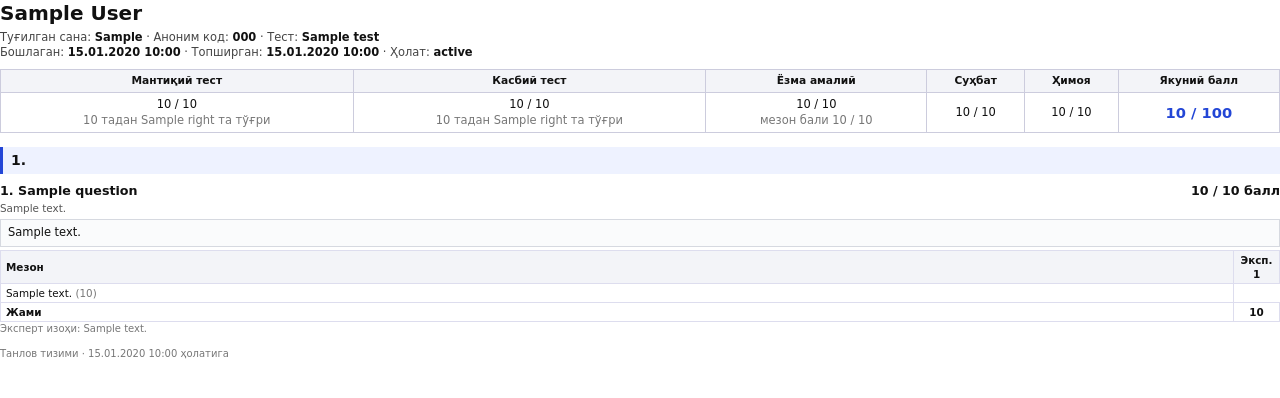
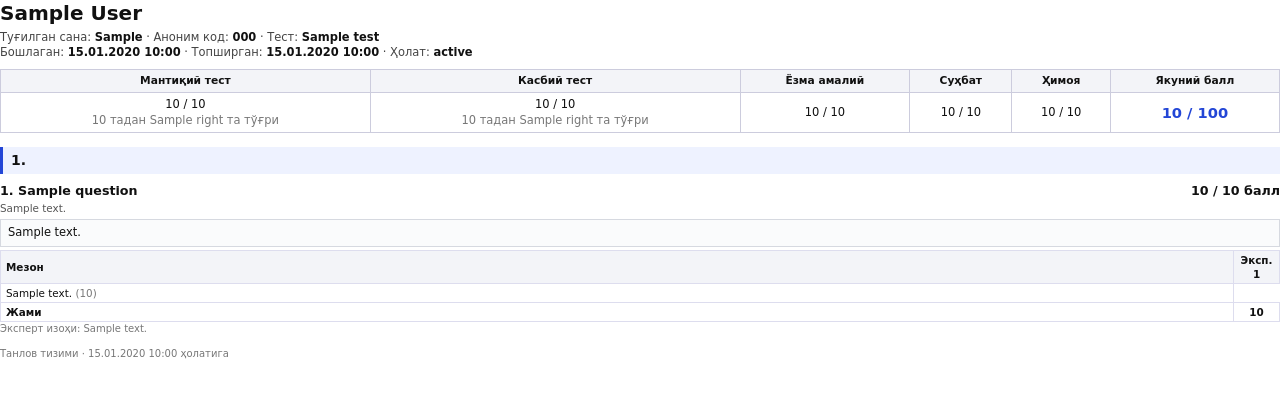
Before and after one commit to dilshod97/hp_test, a Django app: template exam/templates/exam/staff/result_pdf.html in a window 1280 px wide. Shown: the top 398 px of the page. Run offline with Django 5.2, Linux system fonts and the light colour scheme; the template is opened without the code that fills it: most values are stand-ins (such as "Sample title", 1, 10 or a date in 2020); parts of the project's set-up code (start-up, migrations or seed data) failed here and were passed over.

Commit message:
Result PDF: drop criteria-points line from written summary
Co-Authored-By: Claude Opus 5.5 <noreply@anthropic.com>

```diff
--- a/exam/templates/exam/staff/result_pdf.html
+++ b/exam/templates/exam/staff/result_pdf.html
@@ -60,7 +60,7 @@ table { border-collapse: collapse; width: 100%; }
 </tr><tr>
   {% if summary.logic and summary.logic.weight %}<td>{{ summary.logic.weighted|num }} / {{ summary.logic.weight|num }}<br><span class="muted">{{ counts.logic.total }} тадан {{ counts.logic.right }} та тўғри</span></td>{% endif %}
   {% if summary.test and summary.test.weight %}<td>{{ summary.test.weighted|num }} / {{ summary.test.weight|num }}<br><span class="muted">{{ counts.test.total }} тадан {{ counts.test.right }} та тўғри</span></td>{% endif %}
-  {% if summary.practical and summary.practical.weight %}<td>{{ summary.practical.weighted|num }} / {{ summary.practical.weight|num }}<br><span class="muted">{% if summary.practical.score is None %}текширилмоқда{% else %}мезон бали {{ summary.practical.score|num }} / {{ summary.practical.max|num }}{% endif %}</span></td>{% endif %}
+  {% if summary.practical and summary.practical.weight %}<td>{{ summary.practical.weighted|num }} / {{ summary.practical.weight|num }}{% if summary.practical.score is None %}<br><span class="muted">текширилмоқда</span>{% endif %}</td>{% endif %}
   {% if summary.interview and summary.interview.weight %}<td>{{ summary.interview.weighted|num }} / {{ summary.interview.weight|num }}</td>{% endif %}
   {% if summary.defense_max %}<td>{{ summary.defense|num }} / {{ summary.defense_max|num }}</td>{% endif %}
   <td class="final">{% if summary.final is not None %}{{ summary.final|num }} / 100{% else %}{{ summary.partial|num }}<br><span class="muted" style="font-size:7.5pt;font-weight:normal">ҳамма қисм киритилмаган</span>{% endif %}</td>
```
